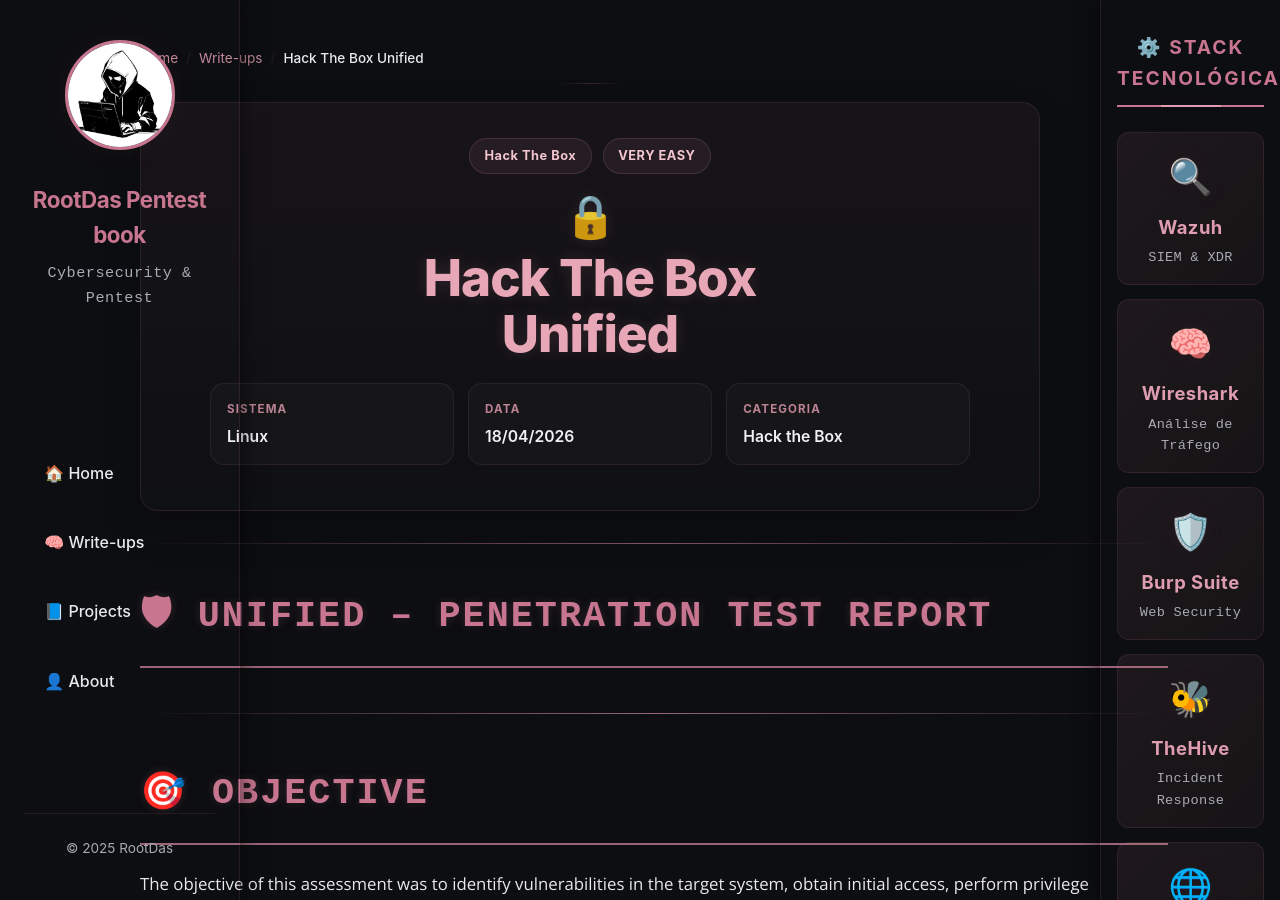
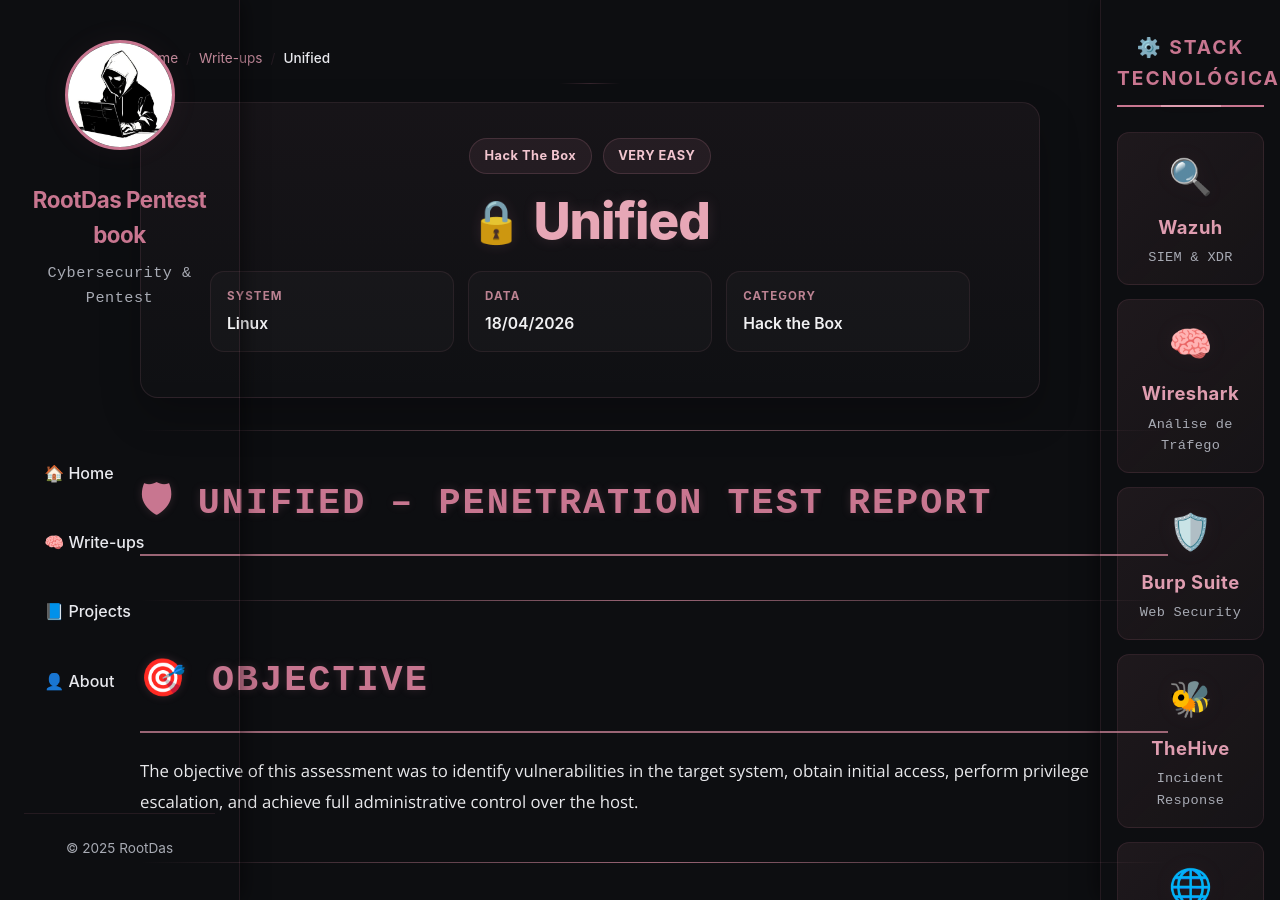
Before and after one commit to Kelme108/portfolio, a Jekyll site: the page built from _writeups/hackthebox/unified.md, in a window 1280 px wide and 900 px high. Built offline with Jekyll 4.4.1, drawn with Linux system fonts in a browser that asks for light colours; nearby versions of some CDN libraries; some of the changed text lies outside the part shown.

Commit message:
correction in the new write-up

```diff
--- a/_layouts/writeup.html
+++ b/_layouts/writeup.html
@@ -28,7 +28,7 @@
 
         <div class="writeup-meta">
           <div class="meta-card">
-            <span class="meta-label">Sistema</span>
+            <span class="meta-label">System</span>
             <span class="meta-value">{{ page.os }}</span>
           </div>
 
@@ -38,7 +38,7 @@
           </div>
 
           <div class="meta-card">
-            <span class="meta-label">Categoria</span>
+            <span class="meta-label">Category</span>
             <span class="meta-value">{{ page.category }}</span>
           </div>
         </div>
@@ -61,23 +61,23 @@
 
     <aside class="writeup-sidebar">
       <div class="sidebar-card info-box">
-        <h3 class="sidebar-title">Informações</h3>
+        <h3 class="sidebar-title">Information</h3>
 
         <div class="info-grid">
           <div class="info-row">
-            <span class="info-label">Plataforma</span>
+            <span class="info-label">Plataform</span>
             <span class="info-value">{{ page.platform }}</span>
           </div>
 
           <div class="info-row">
-            <span class="info-label">Dificuldade</span>
+            <span class="info-label">Difficulty</span>
             <span class="info-value difficulty-{{ page.difficulty | downcase }}">
               {{ page.difficulty }}
             </span>
           </div>
 
           <div class="info-row">
-            <span class="info-label">Sistema</span>
+            <span class="info-label">System</span>
             <span class="info-value">{{ page.os }}</span>
           </div>
 
--- a/_writeups/hackthebox/unified.md
+++ b/_writeups/hackthebox/unified.md
@@ -1,6 +1,6 @@
 ---
 layout: writeup
-title: Hack The Box Unified
+title: Unified
 date: 2026-04-18
 platform: Hack The Box
 category: Hack the Box
--- a/writeups.html
+++ b/writeups.html
@@ -54,7 +54,7 @@
     </div>
   </div>
   <div class="card-cover">
-    <img src="{{ '/assets/unified.jpg' | relative_url }}""
+    <img src="{{ writeup.image | relative_url }}""
          alt="{{ writeup.title }}" loading="lazy">
   </div>
 </a>
```
Also changed, not shown: _writeups/hackthebox/oopsie-writeup.md (+2 -1 lines), 5 other files.
